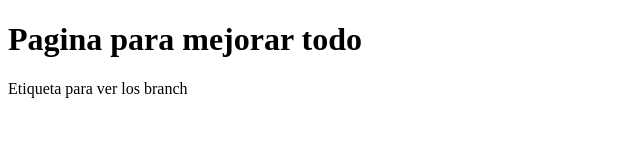
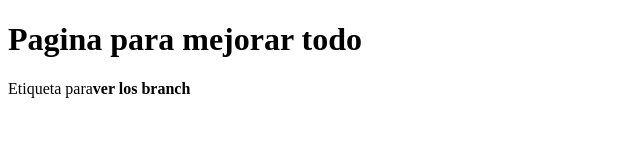
Before and after one commit to jlmd0222/olamundo, a plain HTML site: page index.html in a window 1280 px wide. Shown: the full height of the page, 0-640 px from the left. Drawn offline with Linux system fonts and the light colour scheme.

Commit message:
se agrego strong

```diff
--- a/index.html
+++ b/index.html
@@ -10,8 +10,8 @@
 	</head>
 	<body>
 		<h1> Pagina para mejorar todo </h1>
-		<p>
-			Etiqueta para ver los branch
-		</p>
+		<p>Etiqueta para<strong>ver los branch</strong> </p>
+
+
 	</body>
 </html>
```
